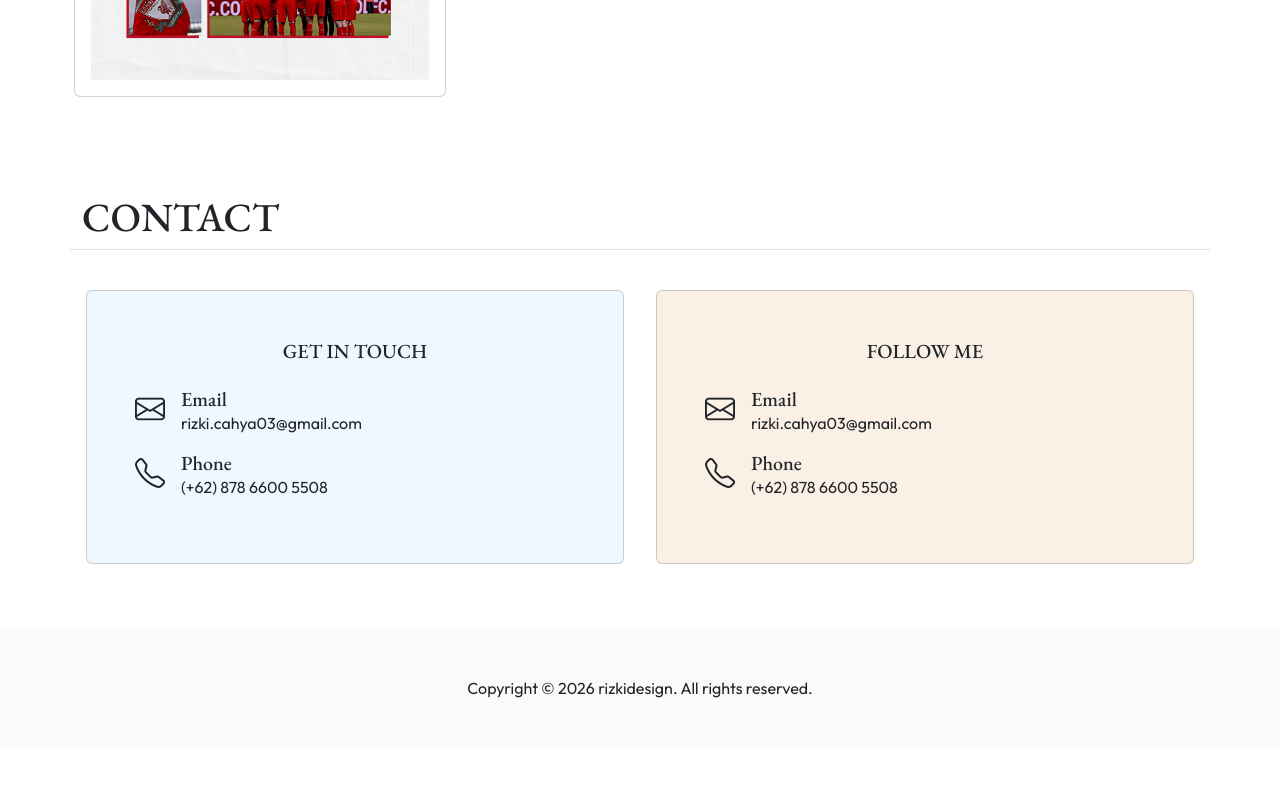
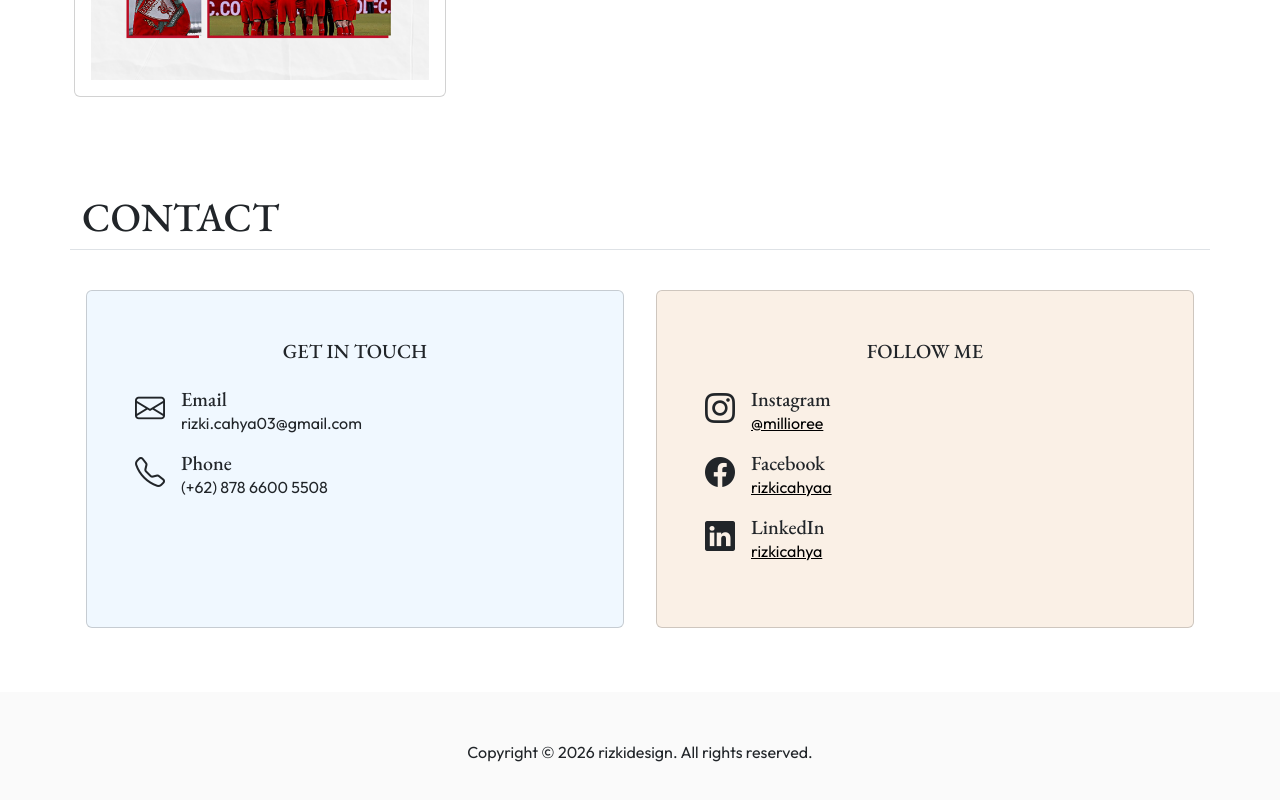
Before and after one commit to rizkicahyaa/rizkidesign, a Svelte app: page / in a window 1280 px wide. Shown: the part 1770-2570 px from the top of the page. Before the commit the page ends 2518 px from the top, so only its background shows below. Built offline with nearby package versions, Linux system fonts and the light colour scheme.

Commit message:
feat: added social media contact in contact section

```diff
--- a/src/components/Contact.svelte
+++ b/src/components/Contact.svelte
@@ -7,7 +7,7 @@
 		</div>
 		<div class="row">
 			<div class="col-md-6 py-3 px-3">
-				<div class="card px-5 py-5" style="background-color: aliceblue;" data-aos="zoom-in">
+				<div class="card px-5 py-5 h-100" style="background-color: aliceblue;" data-aos="zoom-in">
 					<h5 class="text-center mb-4">GET IN TOUCH</h5>
 					<div class="d-flex align-items-start">
 						<i class="bi bi-envelope me-3"></i>
@@ -26,20 +26,27 @@
 				</div>
 			</div>
 			<div class="col-md-6 py-3 px-3">
-				<div class="card py-5 px-5" style="background-color: #FAF0E6;" data-aos="zoom-in" data-aos-delay="500">
+				<div class="card py-5 px-5 h-100" style="background-color: #FAF0E6;" data-aos="zoom-in" data-aos-delay="500">
 					<h5 class="text-center mb-4">FOLLOW ME</h5>
 					<div class="d-flex align-items-start">
-						<i class="bi bi-envelope me-3"></i>
+						<i class="bi bi-instagram me-3"></i>
 						<div>
-							<h5 class="mb-0">Email</h5>
-							<p>rizki.cahya03@gmail.com</p>
+							<h5 class="mb-0">Instagram</h5>
+							<a href="https://instagram.com/millioree" class="text-black" target="_blank"><p>@millioree</p></a>
 						</div>
 					</div>
 					<div class="d-flex align-items-start">
-						<i class="bi bi-telephone me-3"></i>
+						<i class="bi bi-facebook me-3"></i>
 						<div>
-							<h5 class="mb-0">Phone</h5>
-							<p>(+62) 878 6600 5508</p>
+							<h5 class="mb-0">Facebook</h5>
+							<a href="https://web.facebook.com/rizkicahyaa" class="text-black" target="_blank"><p>rizkicahyaa</p></a>
+						</div>
+					</div>
+					<div class="d-flex align-items-start">
+						<i class="bi bi-linkedin me-3"></i>
+						<div>
+							<h5 class="mb-0">LinkedIn</h5>
+							<a href="https://linkedin.com/in/rizkicahya" class="text-black" target="_blank"><p>rizkicahya</p></a>
 						</div>
 					</div>
 				</div>
```
